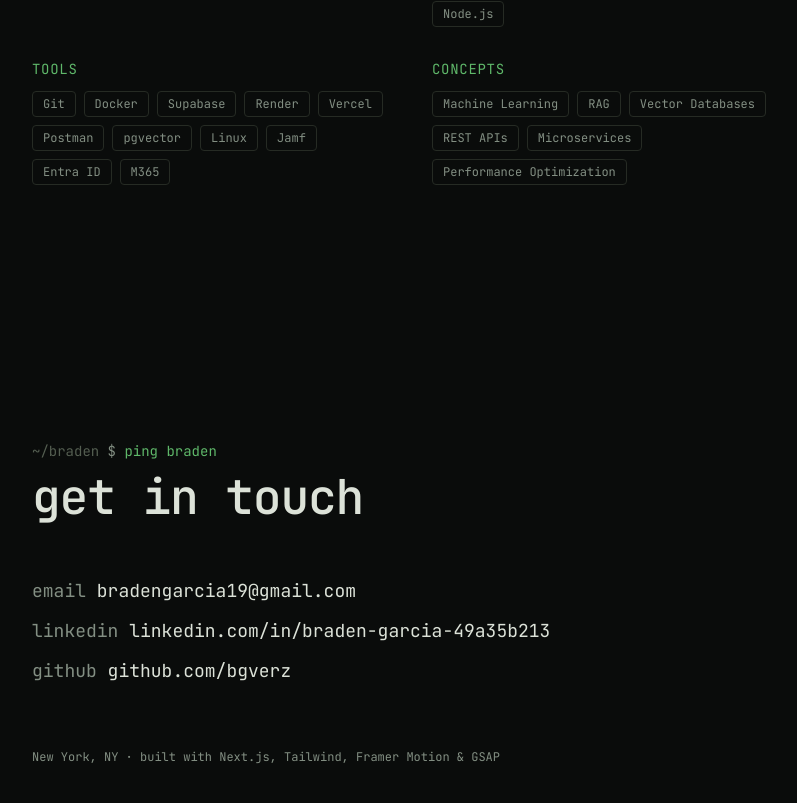
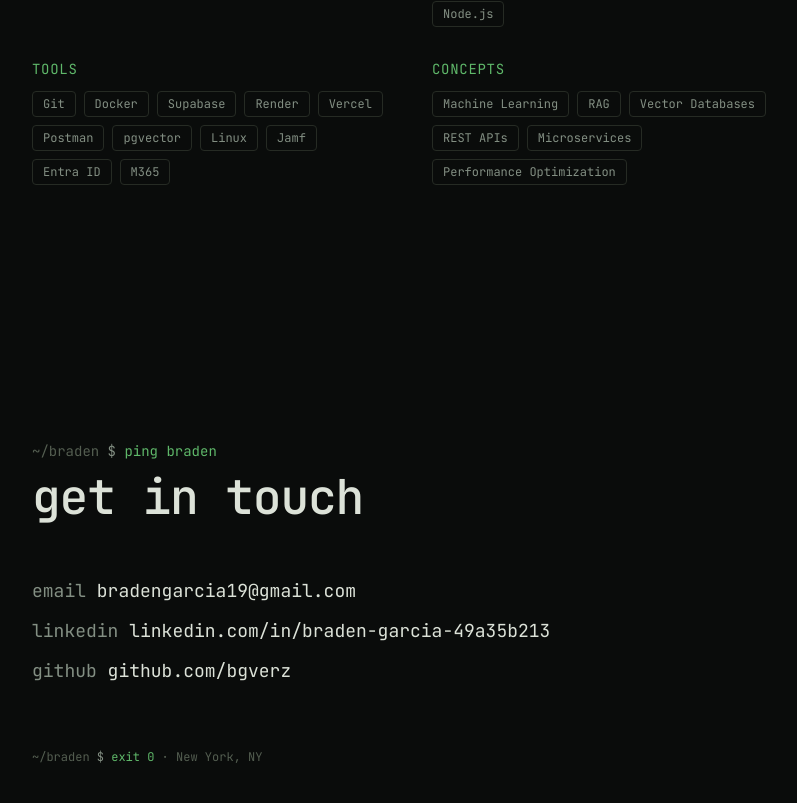
Before and after one commit to bgverz/braden-garcia-website, a Next.js app: page / in a window 1280 px wide. Shown: the part 4435-5238 px from the top of the page, without its empty margins (224-1021 px from the left). Built offline with nearby package versions, Linux system fonts and the light colour scheme.

Commit message:
new footer line

```diff
--- a/src/components/sections/contact.tsx
+++ b/src/components/sections/contact.tsx
@@ -42,7 +42,9 @@ export function Contact() {
 
         <Reveal delay={0.15}>
           <p className="mt-16 font-mono text-xs text-fg-dim">
-            {personal.location} · built with Next.js, Tailwind, Framer Motion &amp; GSAP
+            <span className="text-fg-muted">~/braden</span> ${" "}
+            <span className="text-accent">exit 0</span>
+            <span className="text-fg-muted"> · {personal.location}</span>
           </p>
         </Reveal>
       </div>
```
